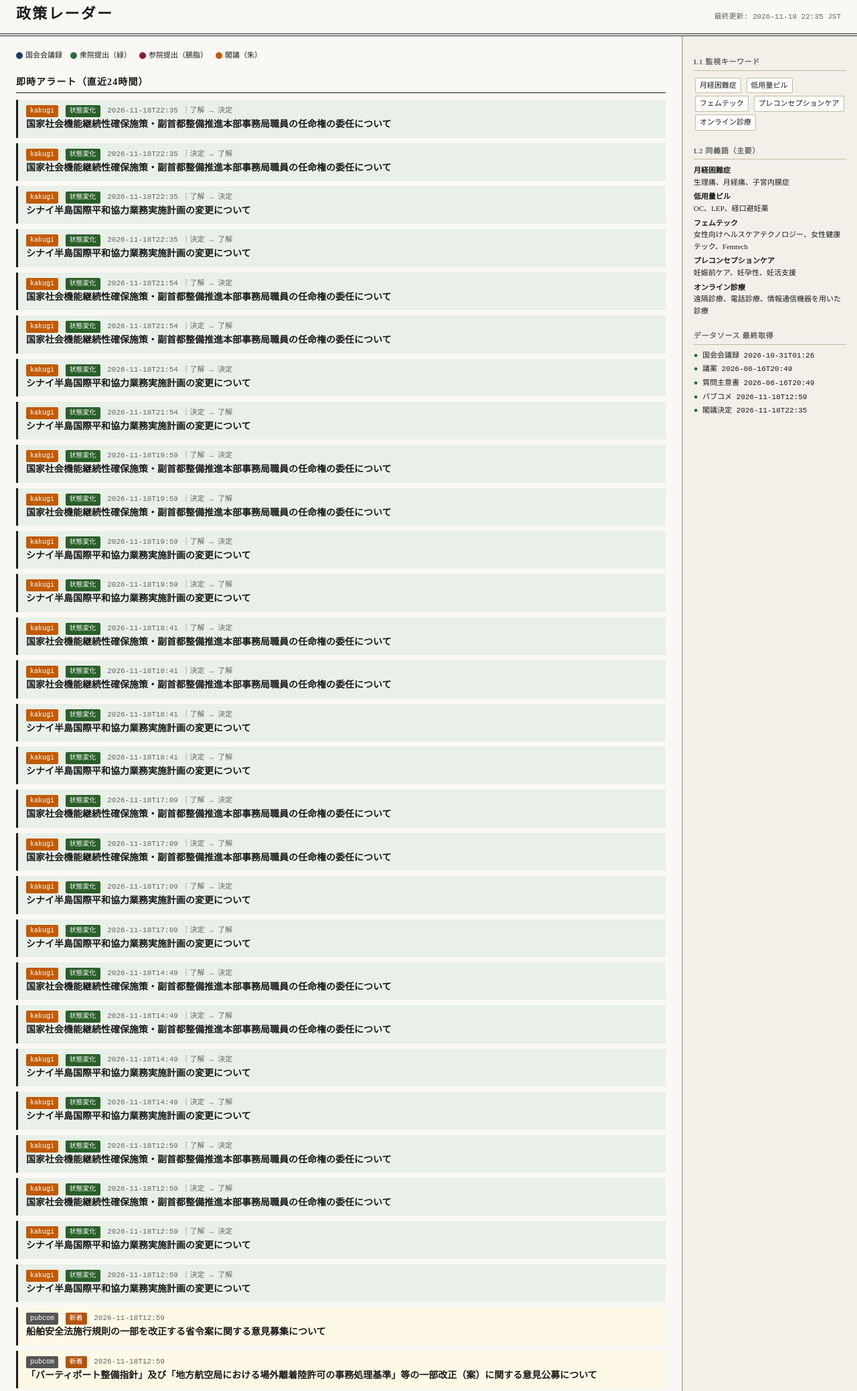
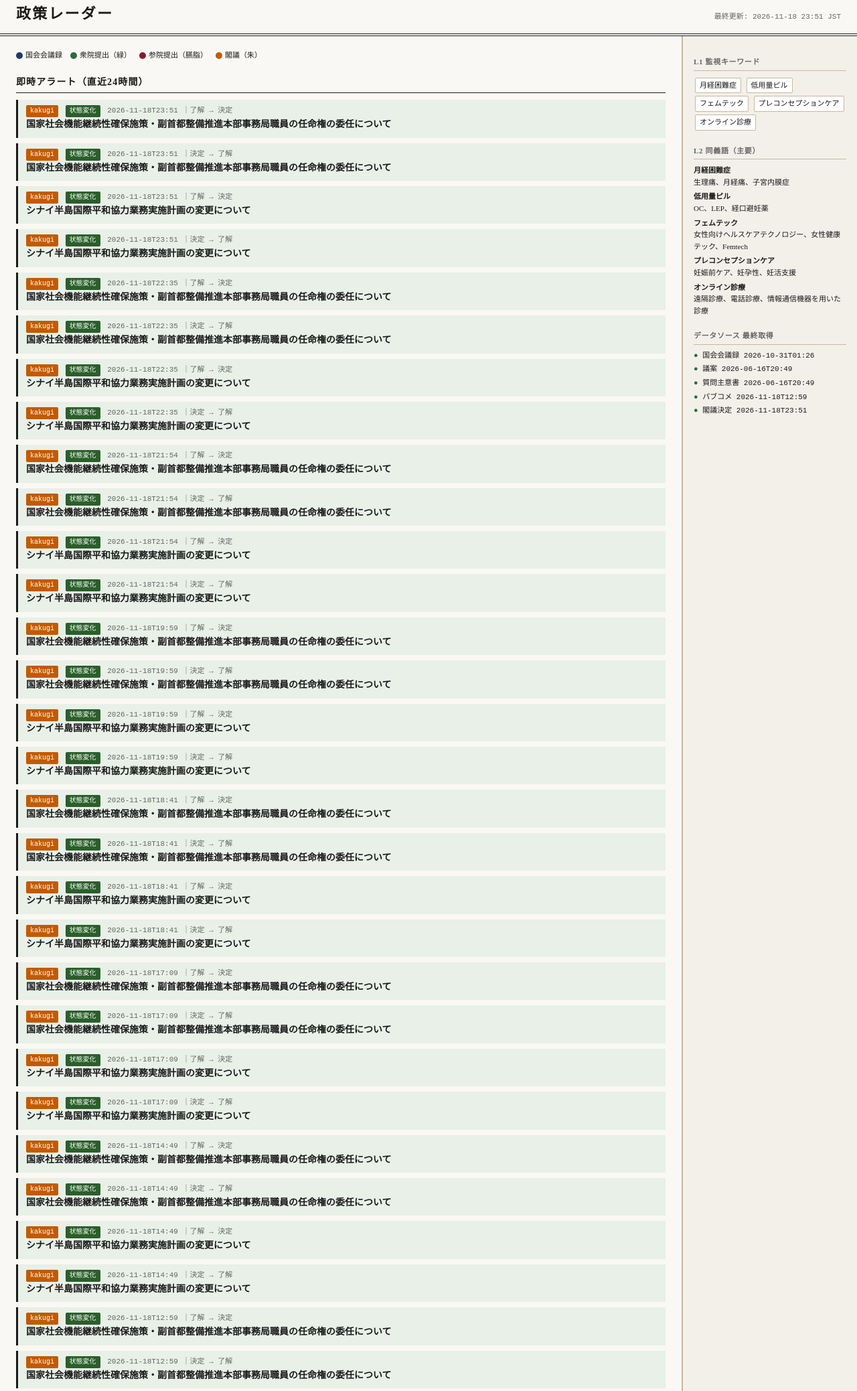
Before and after one commit to tsuji-y/JPolicy, a plain HTML site: page public/index.html in a window 1280 px wide. Shown: the part 13-2090 px from the top of the page at 67% size. Drawn offline with Linux system fonts and the light colour scheme.

Commit message:
chore(data): update 2026-11-18T14:51:24Z

```diff
--- a/public/index.html
+++ b/public/index.html
@@ -132,7 +132,7 @@ footer a { color: #666; }
 
 <header>
   <h1>政策レーダー</h1>
-  <span class="updated">最終更新: 2026-11-18 22:35 JST</span>
+  <span class="updated">最終更新: 2026-11-18 23:51 JST</span>
 </header>
 
 <div class="layout">
@@ -149,6 +149,62 @@ footer a { color: #666; }
 <!-- 即時アラート -->
 <h2>即時アラート（直近24時間）</h2>
 
+
+  <div class="alert-card status-change">
+    <div class="meta">
+      <span class="badge kakugi">kakugi</span>
+      <span class="badge status">
+        状態変化
+      </span>
+      2026-11-18T23:51
+      ｜了解 → 決定
+    </div>
+    <div class="title">
+      <a href="https://www.kantei.go.jp/jp/kakugi/2026/kakugi-2026102701.html" target="_blank" rel="noopener">国家社会機能継続性確保施策・副首都整備推進本部事務局職員の任命権の委任について</a>
+    </div>
+  </div>
+
+  <div class="alert-card status-change">
+    <div class="meta">
+      <span class="badge kakugi">kakugi</span>
+      <span class="badge status">
+        状態変化
+      </span>
+      2026-11-18T23:51
+      ｜決定 → 了解
+    </div>
+    <div class="title">
+      <a href="https://www.kantei.go.jp/jp/kakugi/2026/kakugi-2026102701.html" target="_blank" rel="noopener">国家社会機能継続性確保施策・副首都整備推進本部事務局職員の任命権の委任について</a>
+    </div>
+  </div>
+
+  <div class="alert-card status-change">
+    <div class="meta">
+      <span class="badge kakugi">kakugi</span>
+      <span class="badge status">
+        状態変化
+      </span>
+      2026-11-18T23:51
+      ｜了解 → 決定
+    </div>
+    <div class="title">
+      <a href="https://www.kantei.go.jp/jp/kakugi/2026/kakugi-2026110601.html" target="_blank" rel="noopener">シナイ半島国際平和協力業務実施計画の変更について</a>
+    </div>
+  </div>
+
+  <div class="alert-card status-change">
+    <div class="meta">
+      <span class="badge kakugi">kakugi</span>
+      <span class="badge status">
+        状態変化
+      </span>
+      2026-11-18T23:51
+      ｜決定 → 了解
+    </div>
+    <div class="title">
+      <a href="https://www.kantei.go.jp/jp/kakugi/2026/kakugi-2026110601.html" target="_blank" rel="noopener">シナイ半島国際平和協力業務実施計画の変更について</a>
+    </div>
+  </div>
 
   <div class="alert-card status-change">
     <div class="meta">
@@ -511,62 +567,6 @@ footer a { color: #666; }
     </div>
     <div class="title">
       <a href="https://www.kantei.go.jp/jp/kakugi/2026/kakugi-2026102701.html" target="_blank" rel="noopener">国家社会機能継続性確保施策・副首都整備推進本部事務局職員の任命権の委任について</a>
-    </div>
-  </div>
-
-  <div class="alert-card status-change">
-    <div class="meta">
-      <span class="badge kakugi">kakugi</span>
-      <span class="badge status">
-        状態変化
-      </span>
-      2026-11-18T12:59
-      ｜了解 → 決定
-    </div>
-    <div class="title">
-      <a href="https://www.kantei.go.jp/jp/kakugi/2026/kakugi-2026110601.html" target="_blank" rel="noopener">シナイ半島国際平和協力業務実施計画の変更について</a>
-    </div>
-  </div>
-
-  <div class="alert-card status-change">
-    <div class="meta">
-      <span class="badge kakugi">kakugi</span>
-      <span class="badge status">
-        状態変化
-      </span>
-      2026-11-18T12:59
-      ｜決定 → 了解
-    </div>
-    <div class="title">
-      <a href="https://www.kantei.go.jp/jp/kakugi/2026/kakugi-2026110601.html" target="_blank" rel="noopener">シナイ半島国際平和協力業務実施計画の変更について</a>
-    </div>
-  </div>
-
-  <div class="alert-card ">
-    <div class="meta">
-      <span class="badge pubcom">pubcom</span>
-      <span class="badge new">
-        新着
-      </span>
-      2026-11-18T12:59
-
-    </div>
-    <div class="title">
-      <a href="https://public-comment.e-gov.go.jp/servlet/Public?CLASSNAME=PCMMSTDETAIL&amp;id=155261036&amp;Mode=0" target="_blank" rel="noopener">船舶安全法施行規則の一部を改正する省令案に関する意見募集について</a>
-    </div>
-  </div>
-
-  <div class="alert-card ">
-    <div class="meta">
-      <span class="badge pubcom">pubcom</span>
-      <span class="badge new">
-        新着
-      </span>
-      2026-11-18T12:59
-
-    </div>
-    <div class="title">
-      <a href="https://public-comment.e-gov.go.jp/servlet/Public?CLASSNAME=PCMMSTDETAIL&amp;id=155261241&amp;Mode=0" target="_blank" rel="noopener">「バーティポート整備指針」及び「地方航空局における場外離着陸許可の事務処理基準」等の一部改正（案）に関する意見公募について</a>
     </div>
   </div>
 
@@ -934,7 +934,7 @@ footer a { color: #666; }
 
     <div class="source-status">
       <span class="ok">●</span>
-      閣議決定 2026-11-18T22:35
+      閣議決定 2026-11-18T23:51
     </div>
 
   </div>
@@ -942,7 +942,7 @@ footer a { color: #666; }
 </div>
 
 <footer>
-  <span>最終更新: 2026-11-18 22:35 JST</span>
+  <span>最終更新: 2026-11-18 23:51 JST</span>
   <a href="https://kokkai.ndl.go.jp/" target="_blank" rel="noopener">国会会議録</a>
   <a href="https://www.shugiin.go.jp/internet/itdb_gian.nsf/html/gian/menu.htm" target="_blank" rel="noopener">衆議院議案</a>
   <a href="https://www.sangiin.go.jp/japanese/joho1/kousei/gian/221/gian.htm" target="_blank" rel="noopener">参議院議案</a>
```
Also changed, not shown: 1 other file.
